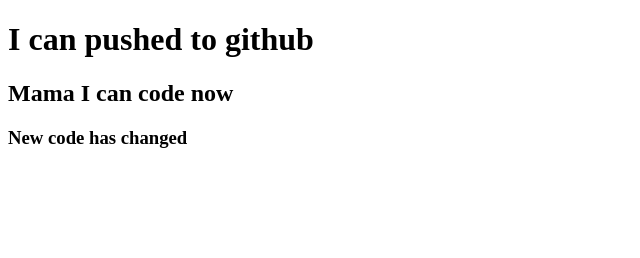
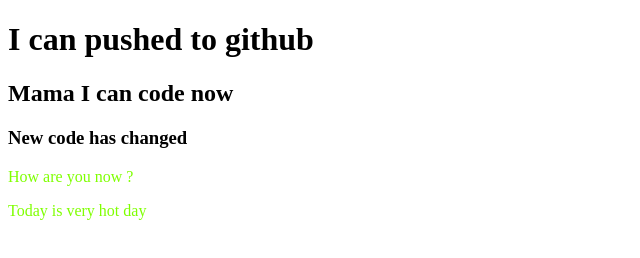
Before and after one commit to Arifstatic/my-second-repo, a plain HTML site: page index.html in a window 1280 px wide. Shown: the whole page, without its empty margins (0-640 px from the left). Drawn offline with Linux system fonts and the light colour scheme.

Commit message:
styles added

```diff
--- a/index.html
+++ b/index.html
@@ -5,10 +5,13 @@
     <meta http-equiv="X-UA-Compatible" content="IE=edge">
     <meta name="viewport" content="width=device-width, initial-scale=1.0">
     <title>My second github repo</title>
+    <link rel="stylesheet" href="style.css">
 </head>
 <body>
     <h1> I can pushed to github</h1>
     <h2>Mama I can code now</h2>
     <h3>New code has changed</h3>
+    <p> How are you now ?</p>
+    <p> Today is very hot day</p>
 </body>
 </html>
--- /dev/null
+++ b/style.css
@@ -0,0 +1,5 @@
+p{
+   color:chartreuse;
+
+
+}
```
